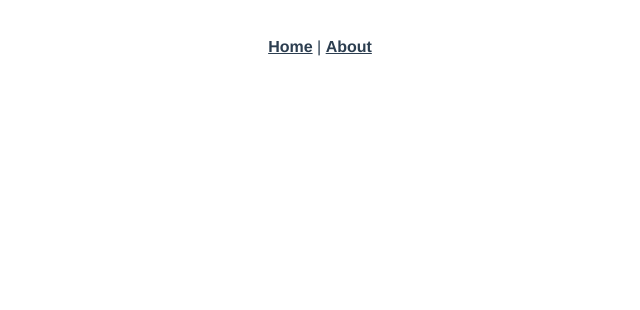
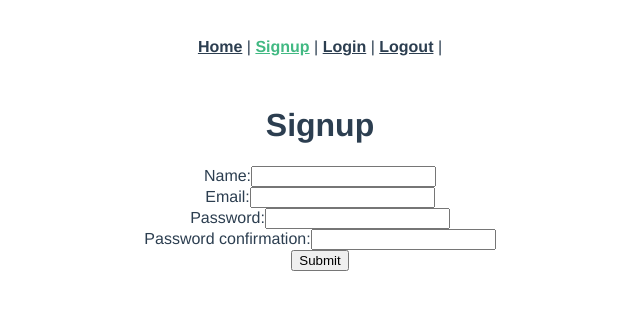
Before and after one commit to andrewfillmore/movie-vue-app, a Vue app: page /signup in a window 1280 px wide. Shown: the top 310 px of the page, without its empty margins (320-960 px from the left). Built offline with nearby package versions, Linux system fonts and the light colour scheme.

Commit message:
Adds routes to views

```diff
--- a/package.json
+++ b/package.json
@@ -8,6 +8,7 @@
     "lint": "vue-cli-service lint"
   },
   "dependencies": {
+    "axios": "^0.21.1",
     "core-js": "^3.6.5",
     "vue": "^2.6.11",
     "vue-router": "^3.2.0"
--- a/src/App.vue
+++ b/src/App.vue
@@ -2,7 +2,9 @@
   <div id="app">
     <div id="nav">
       <router-link to="/">Home</router-link> |
-      <router-link to="/about">About</router-link>
+      <router-link to="/signup">Signup</router-link> |
+      <router-link to="/login">Login</router-link> |
+      <router-link to="/logout">Logout</router-link> |
     </div>
     <router-view />
   </div>
--- a/src/main.js
+++ b/src/main.js
@@ -1,9 +1,11 @@
 import Vue from "vue";
 import App from "./App.vue";
 import router from "./router";
+import axios from "axios";
+
+axios.defaults.baseURL = process.env.NODE_ENV === "development" ? "http://localhost:3000" : "/";
 
 Vue.config.productionTip = false;
-
 new Vue({
   router,
   render: (h) => h(App),
--- a/src/router/index.js
+++ b/src/router/index.js
@@ -1,6 +1,9 @@
 import Vue from "vue";
 import VueRouter from "vue-router";
 import Home from "../views/Home.vue";
+import Signup from "../views/Signup.vue";
+import Login from "../views/Login.vue";
+import Logout from "../views/Logout.vue";
 
 Vue.use(VueRouter);
 
@@ -11,14 +14,22 @@ const routes = [
     component: Home,
   },
   {
-    path: "/about",
-    name: "About",
-    // route level code-splitting
-    // this generates a separate chunk (about.[hash].js) for this route
-    // which is lazy-loaded when the route is visited.
-    component: () =>
-      import(/* webpackChunkName: "about" */ "../views/About.vue"),
+    path: "/signup",
+    name: "signup",
+    component: Signup,
   },
+
+  {
+    path: "/login",
+    name: "login",
+    component: Login,
+  },
+  {
+    path: "/logout",
+    name: "logout",
+    component: Logout,
+  },
+
 ];
 
 const router = new VueRouter({
--- a/src/views/About.vue
+++ /dev/null
@@ -1,5 +0,0 @@
-<template>
-  <div class="about">
-    <h1>This is an about page</h1>
-  </div>
-</template>
--- a/src/views/Home.vue
+++ b/src/views/Home.vue
@@ -1,18 +1,80 @@
 <template>
   <div class="home">
-    <img alt="Vue logo" src="../assets/logo.png" />
-    <HelloWorld msg="Welcome to Your Vue.js App" />
+    <h1>{{ message }}</h1>
+    <h2>New Movie</h2>
+    Title: <input type="text" v-model="newMovieTitle" /><br />
+    Year: <input type="text" v-model="newMovieYear" /><br />
+    Plot: <input type="text" v-model="newMoviePlot" /><br />
+    <button v-on:click="createMovie()">Add Movie</button>
+
+    <div v-for="movie in movies" :key="movie.id">
+      <h3>Title: {{ movie.title }}</h3>
+      <img :src="movie.image_url" alt="" /><br />
+      <button v-on:click="showMovie(movie)">More Info</button>
+      <p>Year: {{ movie.year }}</p>
+      <p>Plot: {{ movie.plot }}</p>
+    </div>
+
+    <dialog id="movie-details">
+      <form method="dialog">
+        <h1>Movie Info</h1>
+        <img src="" alt="" />
+        <p>Title: ...</p>
+        <p>Year: ...</p>
+        <p>Plot: ...</p>
+        <button>Close</button>
+      </form>
+    </dialog>
   </div>
 </template>
 
+<style></style>
+
 <script>
-// @ is an alias to /src
-import HelloWorld from "@/components/HelloWorld.vue";
-
+import axios from "axios";
 export default {
-  name: "Home",
-  components: {
-    HelloWorld,
+  data: function () {
+    return {
+      message: "Welcome to Movies Vue App!",
+      movies: [],
+      newMovieTitle: "",
+      newMovieYear: "",
+      newMoviePlot: "",
+    };
+  },
+  created: function () {
+    this.indexMovies();
+  },
+  methods: {
+    indexMovies: function () {
+      axios.get("http://localhost:3000/movies").then((response) => {
+        console.log(response.data);
+        this.movies = response.data;
+      });
+    },
+    createMovie: function () {
+      var params = {
+        title: this.newMovieTitle,
+        year: this.newMovieYear,
+        plot: this.newMoviePlot,
+      };
+      axios
+        .post("http://localhost:3000/movies", params)
+        .then((response) => {
+          console.log("Success!", response.data);
+          this.movies.push(response.data);
+        })
+        .catch((error) => {
+          console.log(error.response.data.errors);
+        });
+      this.newMovieTitle = "";
+      this.newMovieYear = "";
+      this.newMoviePlot = "";
+    },
+    showMovie: function (movie) {
+      console.log(movie);
+      document.querySelector("#movie-details").showModal();
+    },
   },
 };
 </script>
--- /dev/null
+++ b/src/views/Login.vue
@@ -0,0 +1,55 @@
+<template>
+  <div class="login">
+    <form v-on:submit.prevent="submit()">
+      <h1>Login</h1>
+      <ul>
+        <li v-for="error in errors" v-bind:key="error">{{ error }}</li>
+      </ul>
+      <div>
+        <label>Email:</label>
+        <input type="email" v-model="email" />
+      </div>
+      <div>
+        <label>Password:</label>
+        <input type="password" v-model="password" />
+      </div>
+      <input type="submit" value="Submit" />
+    </form>
+  </div>
+</template>
+
+<script>
+import axios from "axios";
+
+export default {
+  data: function () {
+    return {
+      email: "",
+      password: "",
+      errors: [],
+    };
+  },
+  methods: {
+    submit: function () {
+      var params = {
+        email: this.email,
+        password: this.password,
+      };
+      axios
+        .post("/sessions", params)
+        .then((response) => {
+          axios.defaults.headers.common["Authorization"] =
+            "Bearer " + response.data.jwt;
+          localStorage.setItem("jwt", response.data.jwt);
+          this.$router.push("/");
+        })
+        .catch((error) => {
+          console.log(error.response);
+          this.errors = ["Invalid email or password."];
+          this.email = "";
+          this.password = "";
+        });
+    },
+  },
+};
+</script>
--- /dev/null
+++ b/src/views/Logout.vue
@@ -0,0 +1,15 @@
+<template>
+  <div class="logout"></div>
+</template>
+
+<script>
+import axios from "axios";
+
+export default {
+  created: function () {
+    delete axios.defaults.headers.common["Authorization"];
+    localStorage.removeItem("jwt");
+    this.$router.push("/");
+  },
+};
+</script>
--- /dev/null
+++ b/src/views/Signup.vue
@@ -0,0 +1,67 @@
+<template>
+  <div class="signup">
+    <form v-on:submit.prevent="submit()">
+      <h1>Signup</h1>
+      <ul>
+        <li class="text-danger" v-for="error in errors" v-bind:key="error">
+          {{ error }}
+        </li>
+      </ul>
+      <div class="form-group">
+        <label>Name:</label>
+        <input type="text" class="form-control" v-model="newUserParams.name" />
+      </div>
+      <div class="form-group">
+        <label>Email:</label>
+        <input
+          type="email"
+          class="form-control"
+          v-model="newUserParams.email"
+        />
+      </div>
+      <div class="form-group">
+        <label>Password:</label>
+        <input
+          type="password"
+          class="form-control"
+          v-model="newUserParams.password"
+        />
+      </div>
+      <div class="form-group">
+        <label>Password confirmation:</label>
+        <input
+          type="password"
+          class="form-control"
+          v-model="newUserParams.password_confirmation"
+        />
+      </div>
+      <input type="submit" class="btn btn-primary" value="Submit" />
+    </form>
+  </div>
+</template>
+
+<script>
+import axios from "axios";
+
+export default {
+  data: function () {
+    return {
+      newUserParams: {},
+      errors: [],
+    };
+  },
+  methods: {
+    submit: function () {
+      axios
+        .post("/users", this.newUserParams)
+        .then((response) => {
+          console.log(response.data);
+          this.$router.push("/login");
+        })
+        .catch((error) => {
+          this.errors = error.response.data.errors;
+        });
+    },
+  },
+};
+</script>
```
Also changed, not shown: 1 other file (tests, documents, lock files or other folders).
